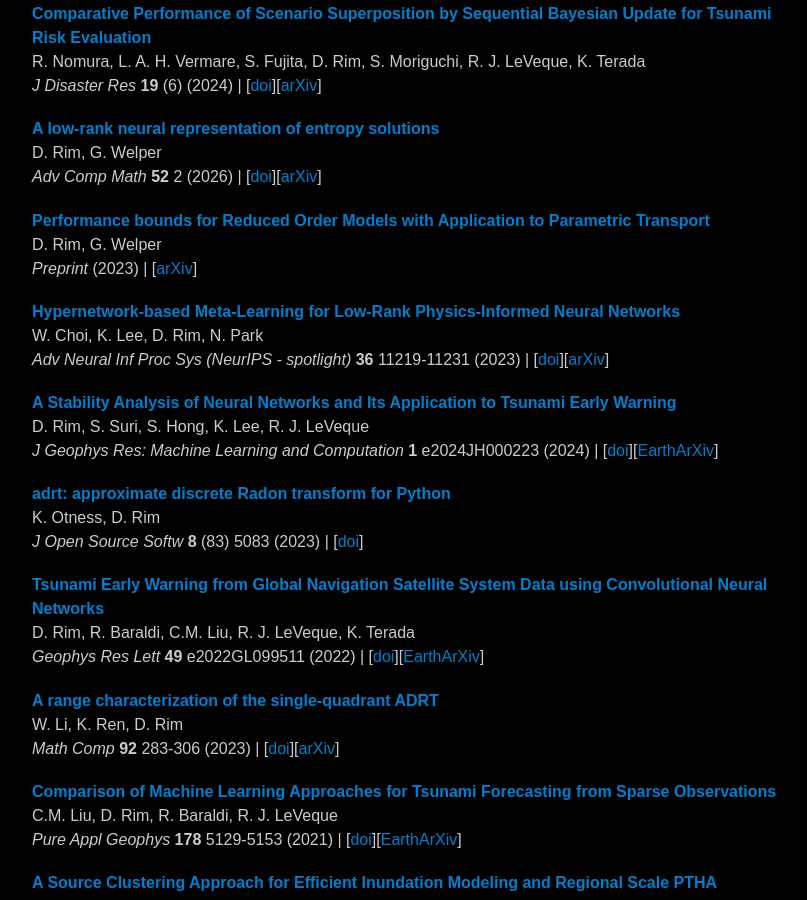
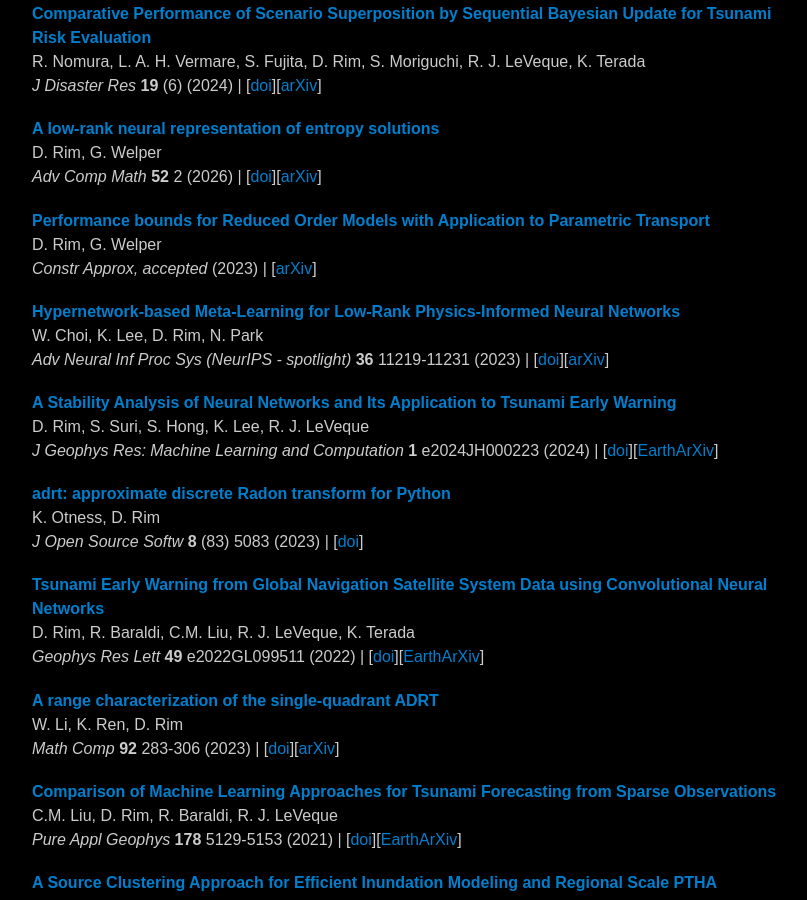
Before and after one commit to dsrim/dsrim.github.io, a Jekyll site: the page built from index.md, in a window 1280 px wide and 900 px high, scrolled down 1383 px. Shown: the whole window, without its empty margins (232-1039 px from the left). Built offline with Jekyll 4.4.1, drawn with Linux system fonts in a browser that asks for light colours.

Commit message:
update journal entry

```diff
--- a/index.md
+++ b/index.md
@@ -177,7 +177,7 @@ pubs:
 
     - title:    "Performance bounds for Reduced Order Models with Application to Parametric Transport"
       author:   "D. Rim, G. Welper"
-      journal:  "Preprint"
+      journal:  "Constr Approx, accepted"
       arxiv:    "https://arxiv.org/abs/2310.14391"
       year:     "2023"
 
```
